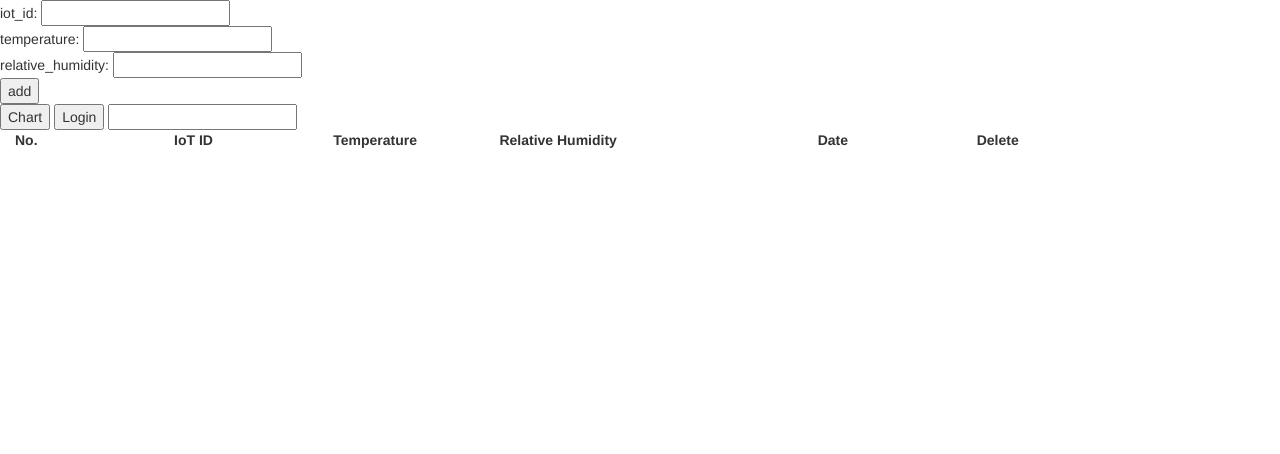
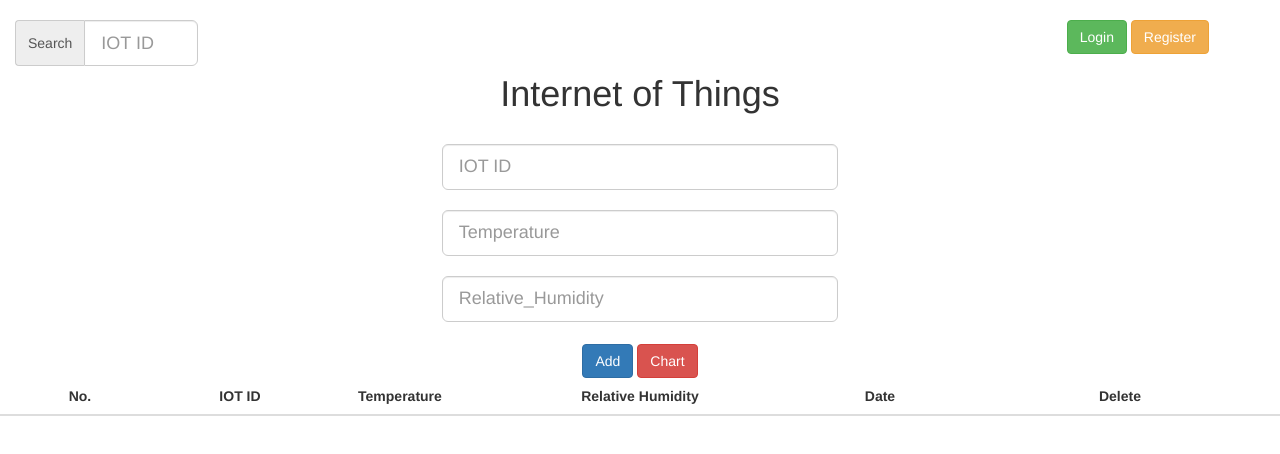
Before and after one commit to wanchalong/iot-mongo-server, a website: page public/index.html in a window 1280 px wide. Drawn offline with nearby package versions, Linux system fonts and the light colour scheme; some packages are replaced by stand-ins of ours; no server answers.

Commit message:
GUI index.html

```diff
--- a/public/index.html
+++ b/public/index.html
@@ -14,49 +14,85 @@
   <title>IOT</title>
 </head>
 <body ng-controller="AppController as scope">
+<br>
 
+<div class="col-sm-2">
+	 <div class="input-group">
+	<div class="input-group-addon">Search</div>
+	<input type= "text" class="form-control input-lg" placeholder = "IOT ID"
+			ng-model="byid">
+	</div>
+	</div>
 
+<div class="col-sm-8"></div>
+  <button class="btn btn-success" ng-click="scope.tologin()">Login</button>
+  <button class="btn btn-warning" ng-click="scope.tologin()">Register</button>
+		<br>
+		<center><h1>Internet of Things</h1>
+		<br>
 	<form ng-submit='scope.submit(input)'>
 
   <!--timestamp: <input type="text" ng-model="input.timestamp"><br>-->
 
-   iot_id:  <input type="text" ng-model="input.iot_id"><br>
-     temperature: <input type="text" ng-model="input.temperature"><br>
-       relative_humidity: <input type="text" ng-model="input.relative_humidity"><br>
+  <div class="col-sm-4"></div>
 
-	<input type="submit" value="add">
+  		<div class="col-sm-4">
+  			<input type="text" class="form-control input-lg" placeholder= "IOT ID"
+  			ng-model="input.iot_id">
+
+  			<br>
+
+   			<input type="text" class="form-control input-lg" placeholder= "Temperature"
+   			ng-model="input.temperature">
+
+   			<br>
+			<input type="text" class="form-control input-lg" placeholder = "Relative_Humidity"
+			ng-model="input.relative_humidity">
+
+  	</div>
+
+  	<!-- <div class="col-sm-4"></div> -->
+
+  	<br><br><br><br><br><br><br><br><br><br>
+		<input type="submit" class="btn btn-primary" value="Add">
+		<button class="btn btn-danger" ng-click="scope.tochart()">Chart</button>
 
 	</form>
-
-	<button ng-click="scope.tochart()">Chart</button>
-
-	<button ng-click="scope.tologin()">Login</button>
-
-	<input type= "text" ng-model="byid">
+	</center>
 
 
-<table>
+
+
+
+
+
+<table class="table table-hover">
 				<thead>
 			      <tr>
-			        <th class="col-sm-1">No.</th>
-			        <th class="col-sm-1">IoT ID</th>
-			        <th class="col-sm-1">Temperature</th>
-				    <th class="col-sm-2">Relative Humidity</th>
-				    <th class="col-sm-1">Date</th>
-			         <th class="col-sm-2">Delete</th>
+			        <th class="col-sm-1"><center>No.</center></th>
+			        <th class="col-sm-1"><center>IOT ID</center></th>
+			        <th class="col-sm-1"><center>Temperature</center></th>
+				    <th class="col-sm-2"><center>Relative Humidity</center></th>
+				    <th class="col-sm-1"><center>Date</center></th>
+			         <th class="col-sm-2"><center>Delete</center></th>
 
 			      </tr>
 			    </thead>
 			    <tbody>
 			    	<tr ng-repeat="show in scope.data | filter:{iot_id:byid}">
 
-			    		<td class="col-sm-1">{{$index}}</td>
-				  		<td class="col-sm-1">{{show.iot_id}}</td>
-				  		<td class="col-sm-1"> {{show.temperature}}</td>
-				  		<td class="col-sm-1">{{show.relative_humidity}}</td>
-				  		<td class="col-sm-4">{{scope.toTime(show.timestamp)}}</td>
+			    	<td class="col-sm-1"><center>{{$index}}</center></td>
+				  	<td class="col-sm-1"><center>{{show.iot_id}}</center></td>
+				  	<td class="col-sm-1"><center>{{show.temperature}}</center></td>
+				  	<td class="col-sm-1"><center>{{show.relative_humidity}}</center></td>
+				  	<td class="col-sm-4"><center>{{scope.toTime(show.timestamp)}}</center></td>
 
-				  		<td class="col-sm-1"><button class="btn btn-danger glyphicon glyphicon-trash " ng-click="scope.delete(show._id,$index)"></button></td>
+				  	<td class="col-sm-1">
+				  	<center>
+				  		<button class="btn btn-danger glyphicon glyphicon-trash " ng-click="scope.delete(show._id,$index)">
+				  		</button>
+				  	</center>
+				  	</td>
 
 
 
```
Also changed, not shown: public/chart.html (+2 -2 lines).
